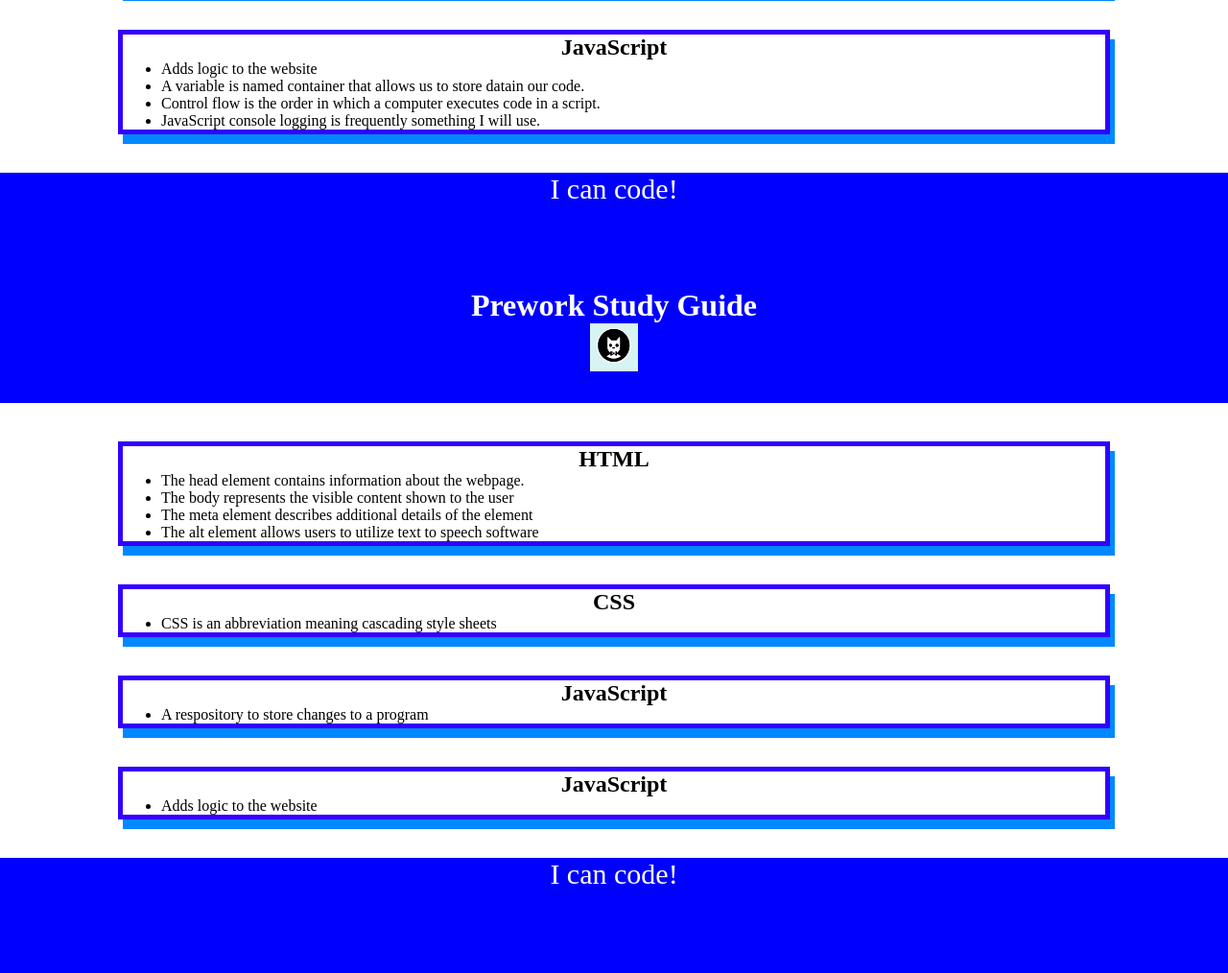
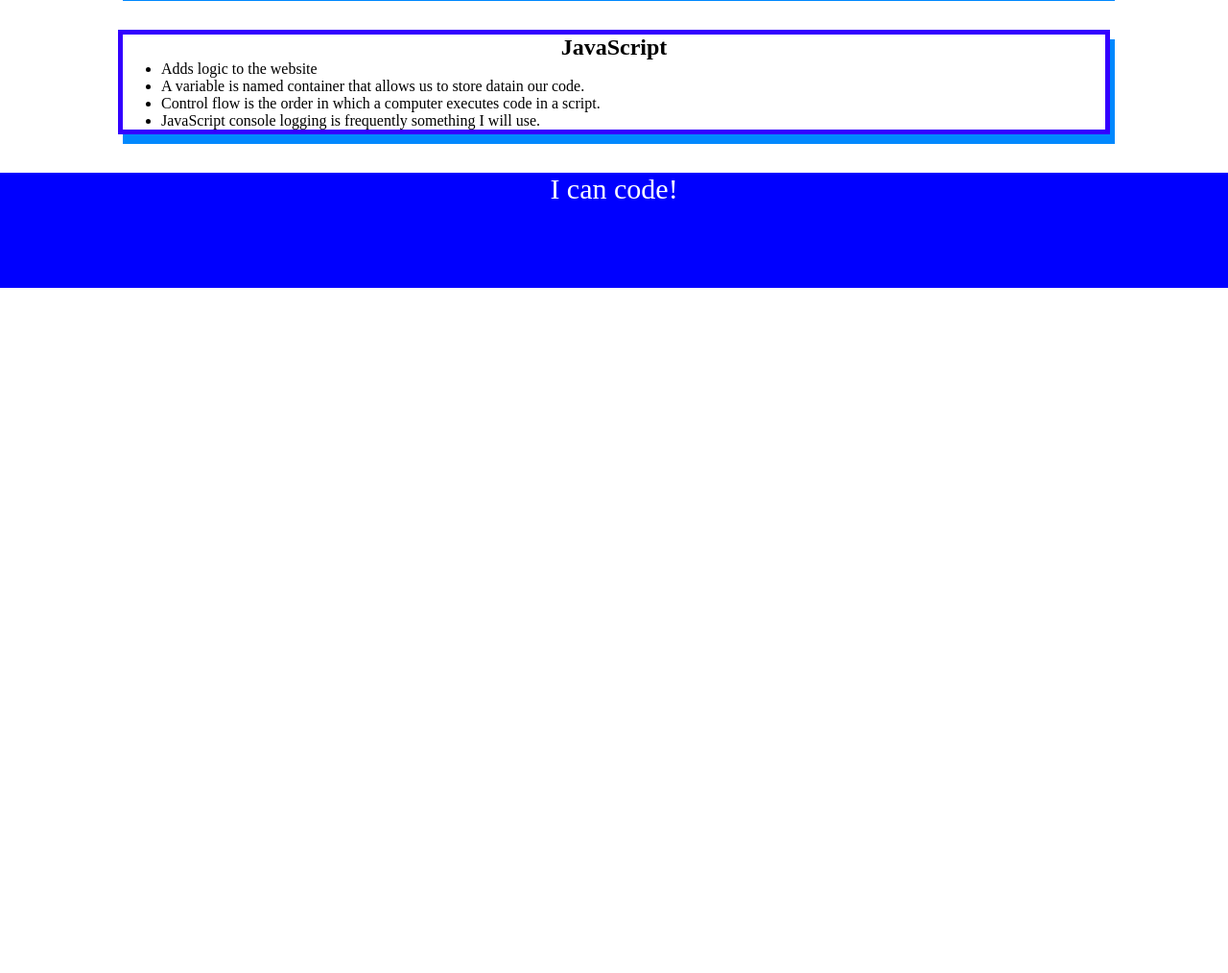
Before and after one commit to SidneyBasa/prework-study-guide, a plain HTML site: page prework-study-guide/index.html in a window 1280 px wide. Shown: the part 504-1518 px from the top of the page at 96% size. After the commit the page ends 804 px from the top, so only its background shows below. Drawn offline with Linux system fonts and the light colour scheme.

Commit message:
Fixed bug in html file

```diff
--- a/prework-study-guide/index.html
+++ b/prework-study-guide/index.html
@@ -59,57 +59,3 @@
     <script src="./assets/script.js"></script>
   </body>
 </html>
-
-<!DOCTYPE html>
-<html lang="en">
-  <head>
-    <meta charset="UTF-8" />
-    <meta http-equiv="X-UA-Compatible" content="IE=edge" />
-    <meta name="viewport" content="width=device-width, initial-scale=1.0" />
-    <title>Prework Study Guide</title>
-  </head>
-  <body>
-    <header id="top">
-      <h1>Prework Study Guide</h1>
-      <img src="./assets/bowtie-cat.png" alt="Profile image of cat wearing a bow tie." />
-    </header>
-    <main>
-      <!-- Student code goes here -->
-      <section class="card" id="html-section">
-        <h2>HTML</h2>
-        <ul>
-          <li>The head element contains information about the webpage.</li>
-          <li>The body represents the visible content shown to the user</li>
-          <li>The meta element describes additional details of the element</li>
-          <li>The alt element allows users to utilize text to speech software</li>
-        </ul>
-      </section>
-
-      <section class="card" id="css-section">
-        <h2>CSS</h2>
-        <ul>
-          <li>CSS is an abbreviation meaning cascading style sheets</li>
-        </ul>
-      </section>
-
-      <section class="card" id="git-section">
-        <h2>JavaScript</h2>
-        <ul>
-          <li>A respository to store changes to a program</li>
-        </ul>
-      </section>
-
-      <section class="card" id="javascript-section">
-        <h2>JavaScript</h2>
-        <ul>
-          <li>Adds logic to the website</li>
-        </ul>
-      </section>
-
-    </main>
-
-    <footer>
-      <p>I can code!</p>
-    </footer>
-  </body>
-</html>
```
